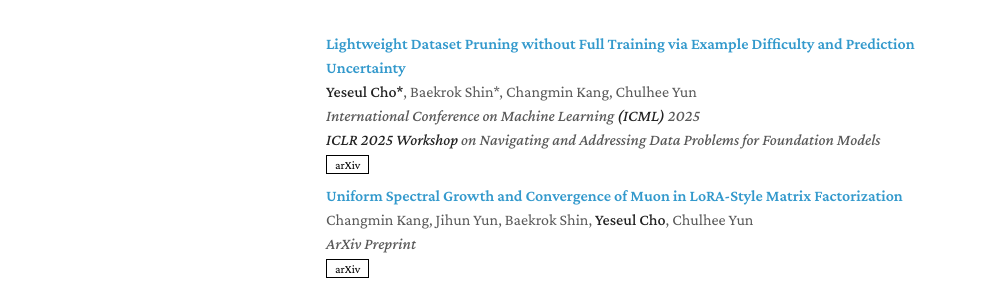
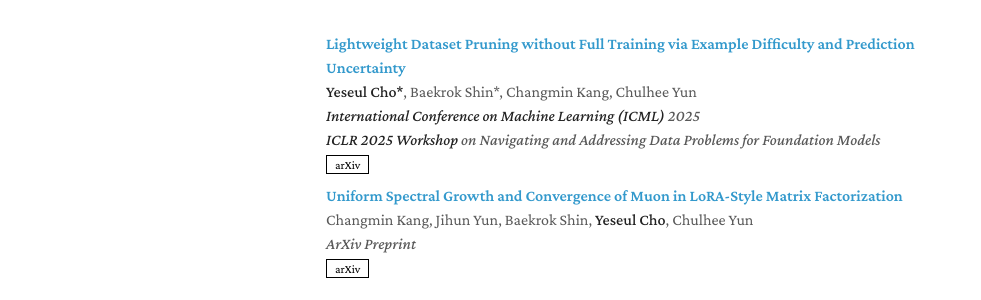
Before and after one commit to cyseul/cyseul.github.io, a Jekyll site: the page built from index.md, in a window 1280 px wide and 1231 px high. Shown: the part 748-1048 px from the top of the window, without its empty margins (164-1145 px from the left). Built offline with Jekyll 4.4.1, drawn with Linux system fonts in a browser that asks for light colours; nearby versions of some CDN libraries; a style sheet for code colours, icons or effects is not loaded; our own code applies the rules of GitHub Pages for plain Markdown files; part of the change alters nothing that is shown.

```diff
--- a/_data/publications.yml
+++ b/_data/publications.yml
@@ -1,7 +1,7 @@
 main:
   - title: "Lightweight Dataset Pruning without Full Training via Example Difficulty and Prediction Uncertainty"
     authors: <strong>Yeseul Cho*</strong>, Baekrok Shin*, Changmin Kang, Chulhee Yun
-    conference: International Conference on Machine Learning <strong>(ICML)</strong> 2025
+    conference: <strong>International Conference on Machine Learning (ICML)</strong> 2025
     workshop: <strong>ICLR 2025 Workshop</strong> on Navigating and Addressing Data Problems for Foundation Models
     arxiv: https://arxiv.org/abs/2502.06905
 
```
